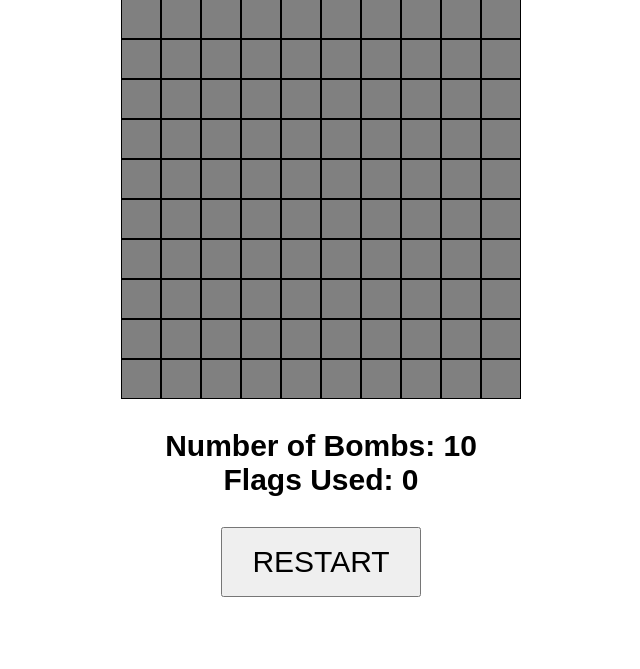
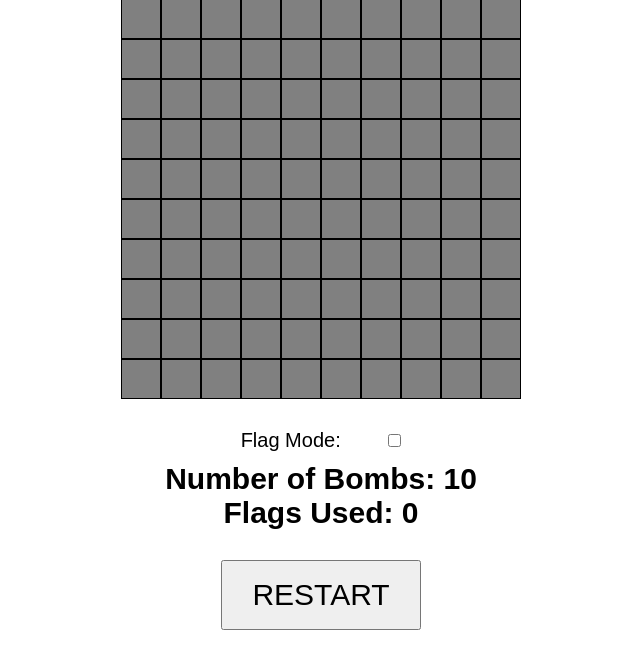
Before and after one commit to SenAnan/MineSweeper, a PHP site: page / in a window 1280 px wide. Shown: the part 99-768 px from the top of the page, without its empty margins (319-959 px from the left). Run offline with PHP 8.4, Linux system fonts and the light colour scheme.

Commit message:
Added flag mode

```diff
--- a/app.js
+++ b/app.js
@@ -1,7 +1,8 @@
 const grid = document.querySelector('.grid');
 const message = document.querySelector('.message');
 const details = document.querySelector('.details');
-
+const flagToggle = document.querySelector('.flag-mode');
+let isFlagMode = false;
 const width = 10;
 const bombCount = Math.floor((width * width) / 10);
 document.querySelector('.bomb-number').textContent = bombCount;
@@ -42,7 +43,7 @@ const addFlag = (e) => {
 		square.classList.remove('flag');
 		square.classList.add('question');
 		square.textContent = '?';
-		const j = let.indexOf(parseInt(square.id));
+		const j = flagSquares.indexOf(parseInt(square.id));
 		if (j != -1) flagSquares.splice(j, 1);
 		flags--;
 		document.querySelector('.flag-number').textContent = flags;
@@ -122,6 +123,12 @@ const reveal = (e) => {
 	let square = e;
 	if (e.target) square = e.target;
 	if (isGameOver || square.classList.contains('checked')) return;
+
+	if (isFlagMode) {
+		addFlag(e);
+		return;
+	}
+
 	if (square.classList.contains('bomb')) {
 		gameOver();
 		return;
@@ -237,10 +244,15 @@ const restart = () => {
 	showMessage(false);
 	message.textContent = 'Game Over!';
 	squares.length = 0;
+	isFlagMode = false;
+	flagToggle.checked = false;
 	flagSquares = [];
 	grid.innerHTML = '';
 	createBoard();
 };
 
 document.querySelector('.restart').addEventListener('click', restart);
+flagToggle.addEventListener('change', () => {
+	isFlagMode = flagToggle.checked;
+});
 createBoard();
--- a/index.html
+++ b/index.html
@@ -11,6 +11,10 @@
 		<div class="container">
 			<h1 class="title">Mine Sweeper</h1>
 			<main class="grid"></main>
+			<div class="flag-container">
+				<label for="flagmode" class="flag-label">Flag Mode:</label>
+				<input type="checkbox" class="flag-mode" id="flagmode" />
+			</div>
 			<h2 class="message hidden">Game Over!</h2>
 			<div class="details">
 				<h2 class="text bomb-text">
--- a/styles.css
+++ b/styles.css
@@ -53,6 +53,15 @@ html {
 	display: flex;
 	justify-content: center;
 	align-items: center;
+}
+
+.flag-container {
+	display: flex;
+	justify-content: space-evenly;
+	align-items: center;
+	width: 20vw;
+	font-size: 2rem;
+	margin-bottom: 1rem;
 }
 
 .bomb {
```
